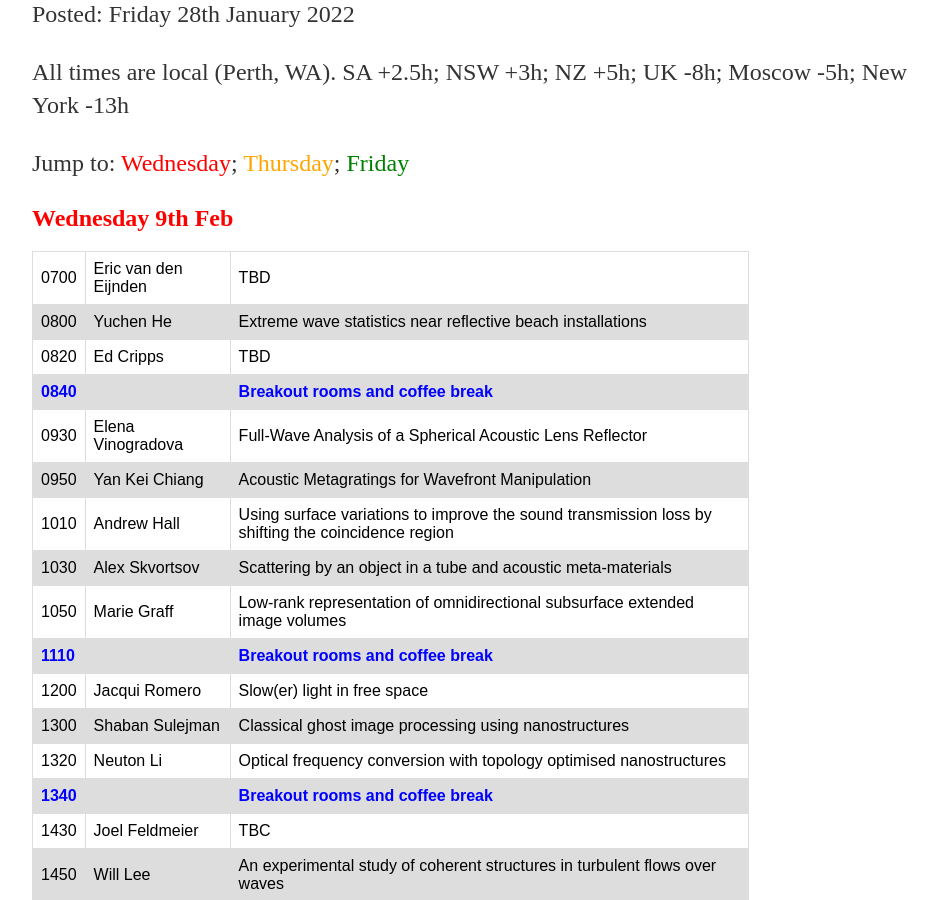
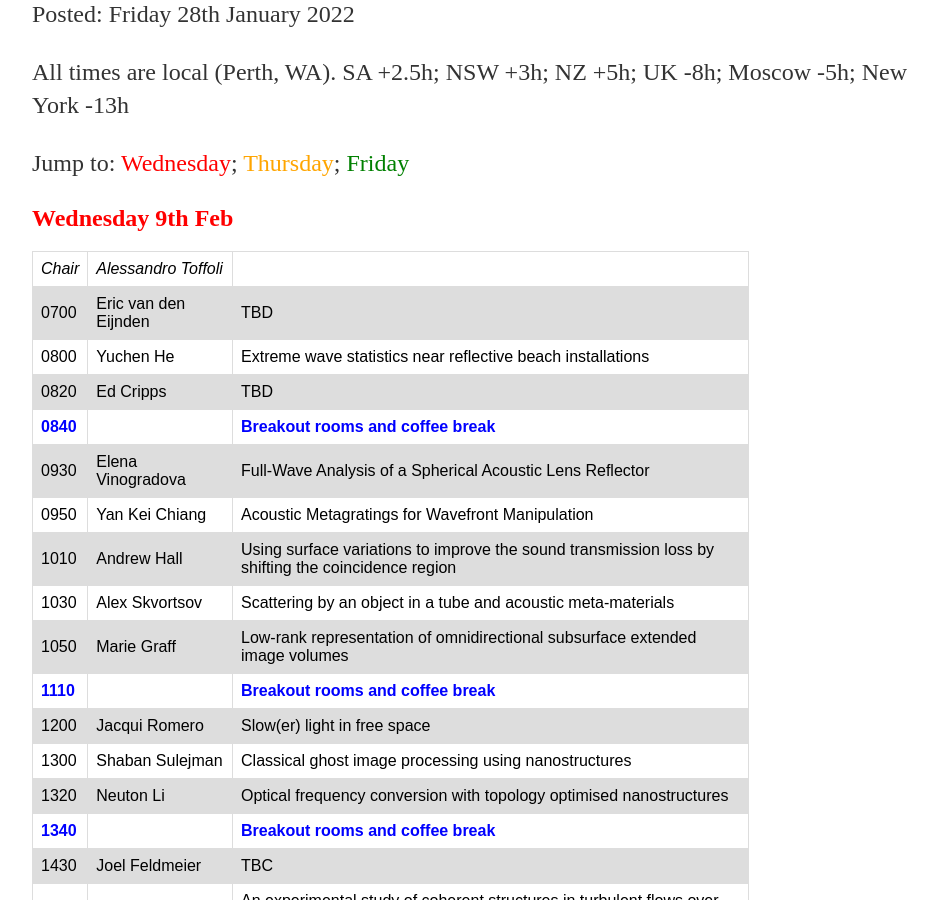
Before and after one commit to kozwaves/kozwaves.github.io, a Jekyll site: the page built from KOZWaves2022/index.html, in a window 1280 px wide and 900 px high, scrolled down 374 px. Shown: the whole window, without its empty margins (160-1098 px from the left). Built offline with Jekyll 4.4.1, drawn with Linux system fonts in a browser that asks for light colours; comment, search, counter and statistics services are not loaded.

Commit message:
Update index.html

```diff
--- a/KOZWaves2022/index.html
+++ b/KOZWaves2022/index.html
@@ -39,6 +39,11 @@ tr:nth-child(even) {
 </a>
 
 	<table>
+  <tr>
+    <td><i>Chair</i></td>
+	  <td><i>Alessandro Toffoli</i></td>
+    <td></td>
+  </tr>
   <tr>
     <td>0700</td>
     <td>Eric van den Eijnden</td>
```
